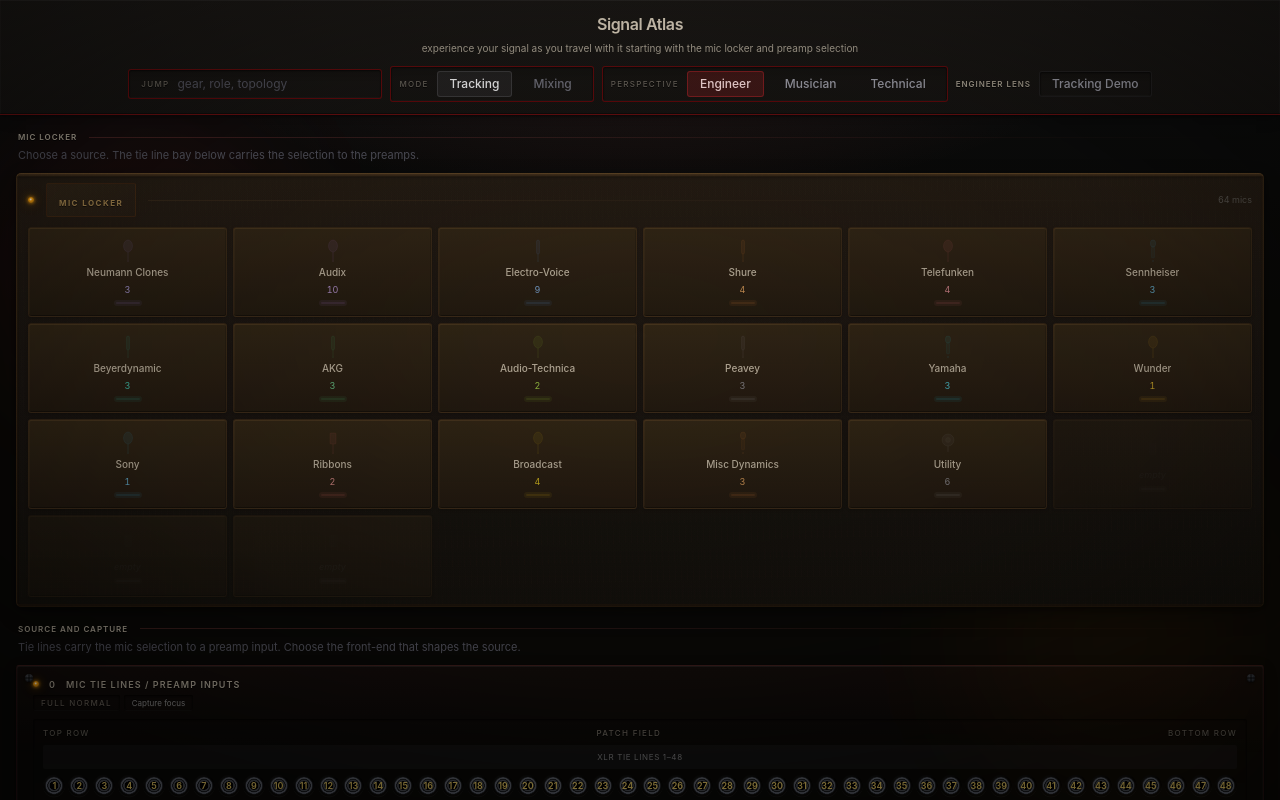
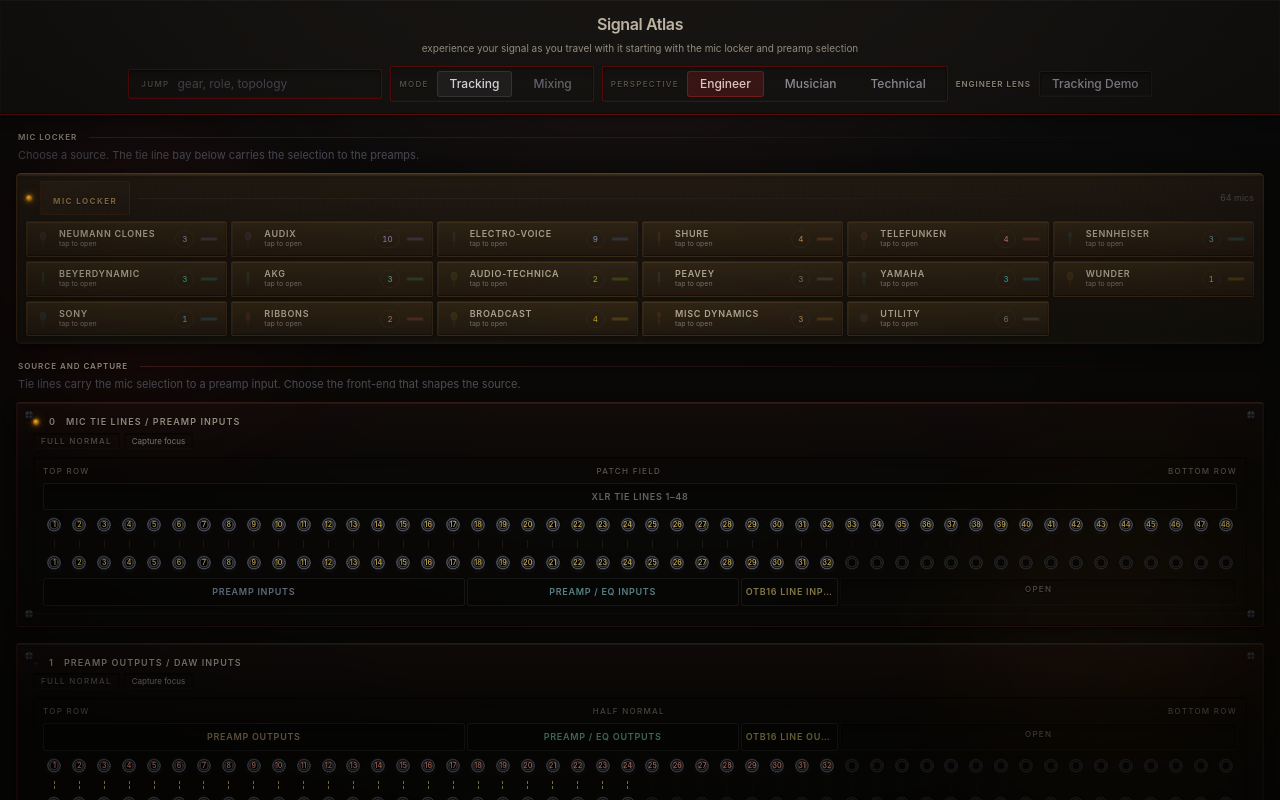
Before and after one commit to lidowe/SignalAtlas, a React (Vite) app: page / in a window 1280 px wide. Built offline with nearby package versions, Linux system fonts and the light colour scheme.

Commit message:
Tighten mobile drawers and bay labels

```diff
--- a/src/components/MicLocker.tsx
+++ b/src/components/MicLocker.tsx
@@ -75,9 +75,9 @@
 // ── Drawer handle SVG — the little pull handle on each closed drawer ──
 function DrawerHandle({ accent }: { accent: string }) {
   return (
-    <svg width="28" height="6" viewBox="0 0 28 6" fill="none" className="opacity-50 group-hover/drawer:opacity-80 transition-opacity">
-      <rect x="0" y="0" width="28" height="6" rx="3" fill={accent} fillOpacity={0.12} />
-      <rect x="2" y="2" width="24" height="2" rx="1" fill={accent} fillOpacity={0.2} />
+    <svg width="18" height="4" viewBox="0 0 18 4" fill="none" className="opacity-60 transition-opacity group-hover/drawer:opacity-90">
+      <rect x="0" y="0" width="18" height="4" rx="2" fill={accent} fillOpacity={0.14} />
+      <rect x="1.5" y="1.25" width="15" height="1.5" rx="0.75" fill={accent} fillOpacity={0.24} />
     </svg>
   );
 }
@@ -161,9 +161,9 @@
       }} />
 
       {/* ── Cabinet interior ── */}
-      <div className="relative px-2.5 py-2 md:px-3 md:py-2.5">
+      <div className="relative px-2 py-1.5 md:px-2.5 md:py-2">
         {/* Nameplate */}
-        <div className="mb-2.5 flex items-center gap-3">
+        <div className="mb-1.5 flex items-center gap-2">
           <span className={isNext ? 'led led-amber' : micActive ? 'led led-green' : 'led led-off'} />
           <div className="locker-nameplate rounded-[2px] border border-amber-800/15 px-3 py-1" style={{
             background: 'linear-gradient(135deg, rgba(180,140,80,0.08) 0%, rgba(120,90,50,0.04) 100%)',
@@ -177,7 +177,7 @@
         </div>
 
         {/* ── Drawer grid: cabinet face ── */}
-        <div className="grid grid-cols-2 gap-1.5 sm:grid-cols-3 md:grid-cols-4 lg:grid-cols-6">
+        <div className="grid grid-cols-2 gap-1 sm:grid-cols-3 md:grid-cols-4 lg:grid-cols-6">
           {groups.map(group => {
             const hue = lockerHueFromTone(group.tone);
             const isOpen = openDrawer === group.label;
@@ -189,41 +189,41 @@
                 <button
                   type="button"
                   onClick={() => toggleDrawer(group.label)}
-                  className={`group/drawer locker-drawer relative flex w-full flex-col items-center justify-center gap-1 rounded-[3px] border text-center transition-all duration-250 ${
+                  className={`group/drawer locker-drawer relative flex w-full items-center gap-2 rounded-[2px] border text-left transition-all duration-250 ${
                     isOpen
-                      ? 'border-stone-600/30 locker-drawer-open py-1.5 px-1.5'
+                      ? 'border-stone-600/30 locker-drawer-open px-2 py-1.5'
                       : hasSelected
-                        ? 'border-stone-600/25 locker-drawer-active py-2.5 px-2'
-                        : 'border-stone-800/20 py-2.5 px-2 hover:border-stone-700/30'
+                        ? 'border-stone-600/25 locker-drawer-active px-2 py-1.5'
+                        : 'border-stone-800/20 px-2 py-1.5 hover:border-stone-700/30'
                   }`}
                   style={{ '--drawer-accent': hue.accent } as React.CSSProperties}
                 >
-                  {/* Drawer face silhouette */}
-                  <span className={`flex h-6 w-5 items-center justify-center transition-opacity duration-200 ${isOpen ? 'opacity-40' : 'opacity-55 group-hover/drawer:opacity-75'}`}>
+                  <span className={`flex h-4 w-4 shrink-0 items-center justify-center transition-opacity duration-200 ${isOpen ? 'opacity-45' : 'opacity-65 group-hover/drawer:opacity-90'}`}>
                     <GearSilhouette form={micFormFor(group.mics[0].type)} accent={hue.accent} className="h-full w-full" />
                   </span>
 
-                  {/* Drawer label */}
-                  <span className="block truncate text-[10px] font-medium leading-tight" style={{ color: 'var(--sa-cream-dim)', maxWidth: '100%' }}>
-                    {group.label}
+                  <span className="min-w-0 flex-1">
+                    <span className="block truncate text-[9px] font-semibold uppercase tracking-[0.08em] leading-tight" style={{ color: 'var(--sa-cream-dim)' }}>
+                      {group.label}
+                    </span>
+                    <span className="block text-[7px] text-stone-500">tap to open</span>
                   </span>
 
-                  {/* Count + handle */}
-                  <span className={`text-[9px] tabular-nums ${hue.badge}`}>
-                    {group.mics.length}
+                  <span className="flex items-center gap-1.5 shrink-0">
+                    <span className={`rounded-full border border-stone-700/25 px-1.5 py-0.5 text-[8px] tabular-nums ${hue.badge}`}>
+                      {group.mics.length}
+                    </span>
+                    <DrawerHandle accent={hue.accent} />
                   </span>
 
-                  <DrawerHandle accent={hue.accent} />
-
-                  {/* Active indicator dot */}
                   {hasSelected && !isOpen && (
-                    <span className="absolute right-1.5 top-1.5 led led-green" />
+                    <span className="absolute right-1 top-1 led led-green" />
                   )}
                 </button>
 
                 {/* Drawer interior (slides open below/replaces the face) */}
                 <SlidingDrawer open={isOpen}>
-                  <div className="locker-drawer-interior rounded-[3px] border border-stone-800/20 px-2.5 pb-2.5 pt-2">
+                  <div className="locker-drawer-interior rounded-[3px] border border-stone-800/20 px-2 pb-2 pt-1.5">
                     {/* Interior shelf label */}
                     <div className="mb-2 flex items-center justify-between">
                       <span className="text-[9px] font-semibold uppercase tracking-[0.1em]" style={{ color: hue.accent }}>
@@ -233,7 +233,7 @@
                     </div>
 
                     {/* Mics on felt-lined shelf */}
-                    <div className="grid grid-cols-2 gap-1.5 sm:grid-cols-3 md:grid-cols-4 lg:grid-cols-5">
+                    <div className="grid grid-cols-2 gap-1 sm:grid-cols-3 md:grid-cols-4 lg:grid-cols-5">
                       {group.mics.map(mic => (
                         <MicSlot
                           key={mic.id}
@@ -251,25 +251,6 @@
             );
           })}
 
-          {/* ── Empty filler drawers to complete the last row ── */}
-          {(() => {
-            const closedCount = groups.filter(g => openDrawer !== g.label).length;
-            const openCount = groups.filter(g => openDrawer === g.label).length;
-            // Open drawers span full width (each = one full row), so only closed drawers matter for remainder
-            const cols = 5; // lg breakpoint — smaller breakpoints naturally wrap
-            const remainder = (closedCount + openCount) % cols;
-            const fillers = remainder === 0 ? 0 : cols - remainder;
-            return Array.from({ length: fillers }, (_, i) => (
-              <div key={`empty-${i}`} className="locker-drawer flex flex-col items-center justify-center gap-1 rounded-[3px] border border-stone-800/15 py-3 px-2 opacity-40">
-                <svg width="20" height="28" viewBox="0 0 32 48" fill="none" className="h-7 w-5 opacity-30">
-                  <rect x="10" y="12" width="12" height="20" rx="2" fill="#71717a" fillOpacity={0.1} stroke="#71717a" strokeOpacity={0.12} strokeWidth={0.8} />
-                  <line x1="16" y1="32" x2="16" y2="40" stroke="#71717a" strokeOpacity={0.1} strokeWidth={1} />
-                </svg>
-                <span className="text-[9px] text-stone-700/50 italic">empty</span>
-                <DrawerHandle accent="#71717a" />
-              </div>
-            ));
-          })()}
         </div>
       </div>
     </section>
@@ -307,7 +288,7 @@
       <button
         type="button"
         onClick={onSelect}
-        className="relative mb-1.5 flex h-14 w-10 cursor-pointer items-center justify-center transition-all duration-200"
+        className="relative mb-1 flex h-10 w-7 cursor-pointer items-center justify-center transition-all duration-200"
         aria-label={`Select ${mic.name}`}
       >
         {/* Foam recess behind mic */}
@@ -323,7 +304,7 @@
       </button>
 
       {/* Mic name */}
-      <span className="mb-0.5 block w-full truncate text-center text-[9px] font-medium leading-tight" style={{ color: selected ? 'var(--sa-cream)' : 'var(--sa-cream-dim)' }}>
+      <span className="mb-0.5 block w-full truncate text-center text-[8px] font-medium leading-tight" style={{ color: selected ? 'var(--sa-cream)' : 'var(--sa-cream-dim)' }}>
         {mic.name}
       </span>
 
--- a/src/components/PatchbayView.tsx
+++ b/src/components/PatchbayView.tsx
@@ -492,18 +492,18 @@
       <div className="grid gap-0.5" style={{ gridTemplateColumns: `repeat(${totalColumns}, minmax(0, 1fr))` }}>
         {segments.map((segment) => {
           const content = segment.subLabels ? (
-            <div className={`rounded-md px-0.5 py-1 text-center ${bayToneClasses[segment.tone].strip} ${activeSegmentId === segment.id ? `ring-1 ring-inset ${bayToneClasses[segment.tone].ring}` : ''}`} title={segment.label}>
-              <div className="text-[8px] uppercase tracking-[0.08em] leading-tight">{segment.label}</div>
-              <div className="flex justify-around text-[7px] uppercase tracking-[0.06em] leading-tight">{segment.subLabels.map((sub) => <span key={sub}>{sub}</span>)}</div>
+            <div className={`rounded-[3px] border px-1 py-1 text-center shadow-sm ${bayToneClasses[segment.tone].strip} ${activeSegmentId === segment.id ? `ring-1 ring-inset ${bayToneClasses[segment.tone].ring}` : 'border-zinc-700/35'}`} title={segment.label} style={{ backgroundColor: activeSegmentId === segment.id ? 'rgba(255,255,255,0.05)' : 'rgba(0,0,0,0.18)' }}>
+              <div className="text-[9px] font-semibold uppercase tracking-[0.08em] leading-tight">{segment.label}</div>
+              <div className="flex justify-around text-[7px] uppercase tracking-[0.06em] leading-tight opacity-80">{segment.subLabels.map((sub) => <span key={sub}>{sub}</span>)}</div>
             </div>
           ) : (
-            <span className={`block truncate rounded-[2px] px-0.5 py-1.5 text-center text-[8px] uppercase tracking-[0.08em] ${bayToneClasses[segment.tone].strip} ${activeSegmentId === segment.id ? `ring-1 ring-inset ${bayToneClasses[segment.tone].ring}` : ''}`} title={segment.label}>
+            <span className={`block truncate rounded-[3px] border px-1 py-1.5 text-center text-[9px] font-semibold uppercase tracking-[0.08em] shadow-sm ${bayToneClasses[segment.tone].strip} ${activeSegmentId === segment.id ? `ring-1 ring-inset ${bayToneClasses[segment.tone].ring}` : 'border-zinc-700/35'}`} title={segment.label} style={{ backgroundColor: activeSegmentId === segment.id ? 'rgba(255,255,255,0.05)' : 'rgba(0,0,0,0.18)' }}>
               {segment.label}
             </span>
           );
 
           return onClick ? (
-            <button key={segment.id} type="button" onClick={() => onClick(segment.id)} style={{ gridColumn: `span ${segment.count} / span ${segment.count}` }} {...segmentButtonProps}>
+            <button key={segment.id} type="button" className="transition-transform hover:-translate-y-[0.5px]" onClick={() => onClick(segment.id)} style={{ gridColumn: `span ${segment.count} / span ${segment.count}` }} {...segmentButtonProps}>
               {content}
             </button>
           ) : (
@@ -554,7 +554,7 @@
         const hasPair = Boolean(topEntries[index] && bottomEntries[index]);
         return (
           <div key={`bridge-${index}`} className="flex justify-center">
-            <span className={`h-3 w-px ${bridgeClassForColumn(hasPair)}`} />
+            <span className={`h-2 w-px ${bridgeClassForColumn(hasPair)}`} />
           </div>
         );
       })}
@@ -602,30 +602,30 @@
   const bottomEntries = expandBaySegments(bottomSegments);
 
   return (
-    <div className="mat-brushed-mid mat-recess rounded-[3px] px-2.5 py-2">
-      <div className="mb-1.5 flex items-center justify-between text-silkscreen-faint text-[8px]">
+    <div className="mat-brushed-mid mat-recess rounded-[3px] px-2 py-1.5">
+      <div className="mb-1 flex items-center justify-between text-silkscreen-faint text-[7px]">
         <span>Top row</span>
         <span>{normalModeMeta[normalMode].label}</span>
         <span>Bottom row</span>
       </div>
-      <div className="space-y-1.5">
+      <div className="space-y-1">
         <div className="grid gap-0.5" style={{ gridTemplateColumns: `repeat(${totalColumns}, minmax(0, 1fr))` }}>
           {topSegments.map((segment) => {
             const isOpen = openSegmentId === segment.id;
               const ringClass = isOpen ? `ring-1 ring-inset ${bayToneClasses[segment.tone].ring}` : '';
               const content = segment.subLabels ? (
-                <div className={`rounded-[2px] px-0.5 py-1 text-center ${bayToneClasses[segment.tone].strip} ${ringClass}`} title={segment.label}>
-                  <div className="text-[8px] uppercase tracking-[0.08em] leading-tight">{segment.label}</div>
-                  <div className="flex justify-around text-[7px] uppercase tracking-[0.06em] leading-tight">{segment.subLabels.map((sub) => <span key={sub}>{sub}</span>)}</div>
+                <div className={`rounded-[3px] border px-1 py-1 text-center shadow-sm ${bayToneClasses[segment.tone].strip} ${ringClass || 'border-zinc-700/35'}`} title={segment.label} style={{ backgroundColor: isOpen ? 'rgba(255,255,255,0.05)' : 'rgba(0,0,0,0.18)' }}>
+                  <div className="text-[9px] font-semibold uppercase tracking-[0.08em] leading-tight">{segment.label}</div>
+                  <div className="flex justify-around text-[7px] uppercase tracking-[0.06em] leading-tight opacity-80">{segment.subLabels.map((sub) => <span key={sub}>{sub}</span>)}</div>
                 </div>
               ) : (
-                <span className={`block truncate rounded-[2px] px-0.5 py-1.5 text-center text-[8px] uppercase tracking-[0.08em] ${bayToneClasses[segment.tone].strip} ${ringClass}`} title={segment.label}>
+                <span className={`block truncate rounded-[3px] border px-1 py-1.5 text-center text-[9px] font-semibold uppercase tracking-[0.08em] shadow-sm ${bayToneClasses[segment.tone].strip} ${ringClass || 'border-zinc-700/35'}`} title={segment.label} style={{ backgroundColor: isOpen ? 'rgba(255,255,255,0.05)' : 'rgba(0,0,0,0.18)' }}>
                   {segment.label}
                 </span>
               );
 
               return onSegmentClick ? (
-                <button key={`top-${segment.id}`} type="button" onClick={() => onSegmentClick(segment.id)} style={{ gridColumn: `span ${segment.count} / span ${segment.count}` }}>
+                <button key={`top-${segment.id}`} type="button" className="transition-transform hover:-translate-y-[0.5px]" onClick={() => onSegmentClick(segment.id)} style={{ gridColumn: `span ${segment.count} / span ${segment.count}` }}>
                   {content}
                 </button>
               ) : (
@@ -647,14 +647,14 @@
               const bottom = bottomEntries[index] ?? null;
 
               return (
-                <div key={index} className="flex flex-col items-center gap-1">
+                <div key={index} className="flex flex-col items-center gap-0.5">
                   <span
                     className={`tt-jack flex items-center justify-center tt-jack-top ${top ? '' : 'opacity-40'} ${onSegmentClick && top ? 'cursor-pointer' : ''}`}
                     onClick={onSegmentClick && top ? () => onSegmentClick(top.segmentId) : undefined}
                   >
                     {top?.number ?? ''}
                   </span>
-                  <span className={`h-3 w-px ${top && bottom ? (normalMode === 'full-normal' ? 'bg-emerald-300/60' : normalMode === 'half-normal' ? 'border-l border-dashed border-amber-200/50' : 'bg-zinc-700/25') : 'bg-zinc-800/30'}`} />
+                  <span className={`h-2 w-px ${top && bottom ? (normalMode === 'full-normal' ? 'bg-emerald-300/60' : normalMode === 'half-normal' ? 'border-l border-dashed border-amber-200/50' : 'bg-zinc-700/25') : 'bg-zinc-800/30'}`} />
                   <span
                     className={`tt-jack flex items-center justify-center tt-jack-bottom ${bottom ? '' : 'opacity-40'} ${onSegmentClick && bottom ? 'cursor-pointer' : ''}`}
                     onClick={onSegmentClick && bottom ? () => onSegmentClick(bottom.segmentId) : undefined}
@@ -671,18 +671,18 @@
               const isOpen = openSegmentId === segment.id;
               const ringClass = isOpen ? `ring-1 ring-inset ${bayToneClasses[segment.tone].ring}` : '';
               const content = segment.subLabels ? (
-                <div className={`rounded-[2px] px-0.5 py-1 text-center ${bayToneClasses[segment.tone].strip} ${ringClass}`} title={segment.label}>
-                  <div className="text-[8px] uppercase tracking-[0.08em] leading-tight">{segment.label}</div>
-                  <div className="flex justify-around text-[7px] uppercase tracking-[0.06em] leading-tight">{segment.subLabels.map((sub) => <span key={sub}>{sub}</span>)}</div>
+                <div className={`rounded-[3px] border px-1 py-1 text-center shadow-sm ${bayToneClasses[segment.tone].strip} ${ringClass || 'border-zinc-700/35'}`} title={segment.label} style={{ backgroundColor: isOpen ? 'rgba(255,255,255,0.05)' : 'rgba(0,0,0,0.18)' }}>
+                  <div className="text-[9px] font-semibold uppercase tracking-[0.08em] leading-tight">{segment.label}</div>
+                  <div className="flex justify-around text-[7px] uppercase tracking-[0.06em] leading-tight opacity-80">{segment.subLabels.map((sub) => <span key={sub}>{sub}</span>)}</div>
                 </div>
               ) : (
-                <span className={`block truncate rounded-[2px] px-0.5 py-1.5 text-center text-[8px] uppercase tracking-[0.08em] ${bayToneClasses[segment.tone].strip} ${ringClass}`} title={segment.label}>
+                <span className={`block truncate rounded-[3px] border px-1 py-1.5 text-center text-[9px] font-semibold uppercase tracking-[0.08em] shadow-sm ${bayToneClasses[segment.tone].strip} ${ringClass || 'border-zinc-700/35'}`} title={segment.label} style={{ backgroundColor: isOpen ? 'rgba(255,255,255,0.05)' : 'rgba(0,0,0,0.18)' }}>
                   {segment.label}
                 </span>
               );
 
               return onSegmentClick ? (
-                <button key={`bottom-${segment.id}`} type="button" onClick={() => onSegmentClick(segment.id)} style={{ gridColumn: `span ${segment.count} / span ${segment.count}` }}>
+                <button key={`bottom-${segment.id}`} type="button" className="transition-transform hover:-translate-y-[0.5px]" onClick={() => onSegmentClick(segment.id)} style={{ gridColumn: `span ${segment.count} / span ${segment.count}` }}>
                   {content}
                 </button>
               ) : (
--- a/src/index.css
+++ b/src/index.css
@@ -317,11 +317,11 @@
    ═══════════════════════════════════ */
 
 .tt-jack {
-  width: 22px;
-  height: 22px;
+  width: 18px;
+  height: 18px;
   border-radius: 50%;
   flex-shrink: 0;
-  font-size: 9px;
+  font-size: 7px;
   font-weight: 600;
   color: var(--sa-cream-dim);
   text-shadow:
@@ -394,6 +394,14 @@
 .tt-jack-unnormalled {
   color: #d4b85c;
   text-shadow: 0 0 3px rgba(0,0,0,0.95), 0 0 5px rgba(180,150,50,0.15);
+}
+
+@media (max-width: 640px) {
+  .tt-jack {
+    width: 15px;
+    height: 15px;
+    font-size: 6px;
+  }
 }
 
 /* ═══════════════════════════════════
```
